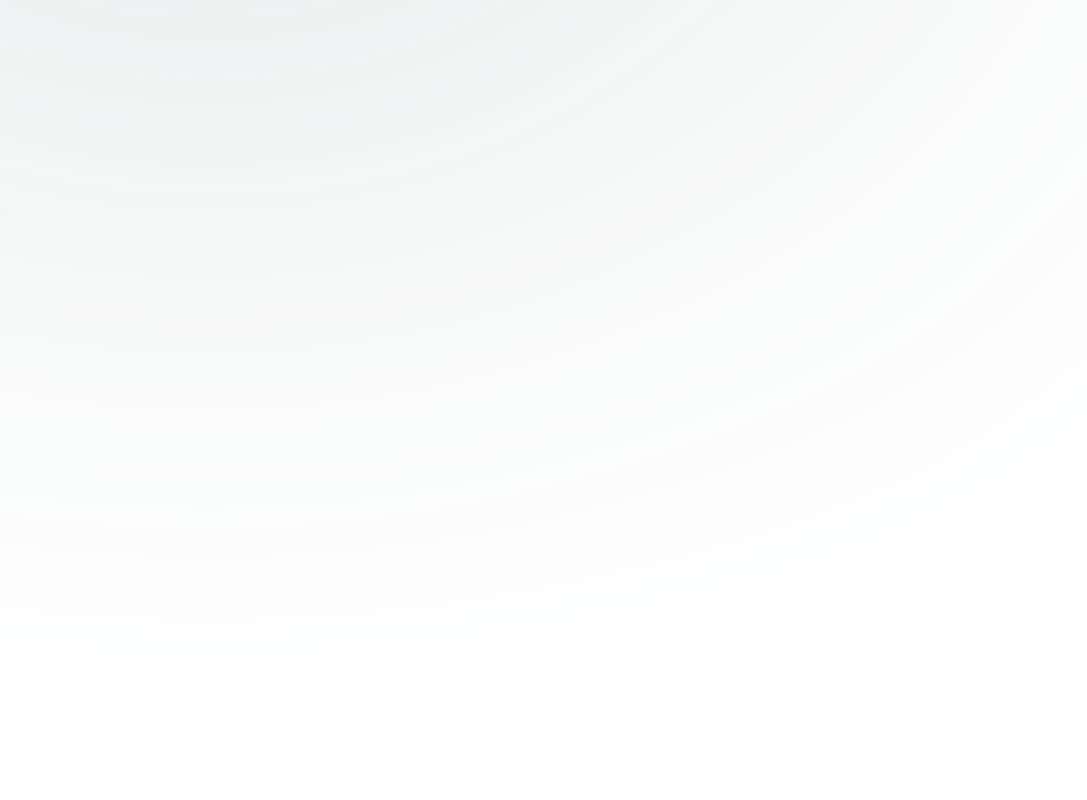
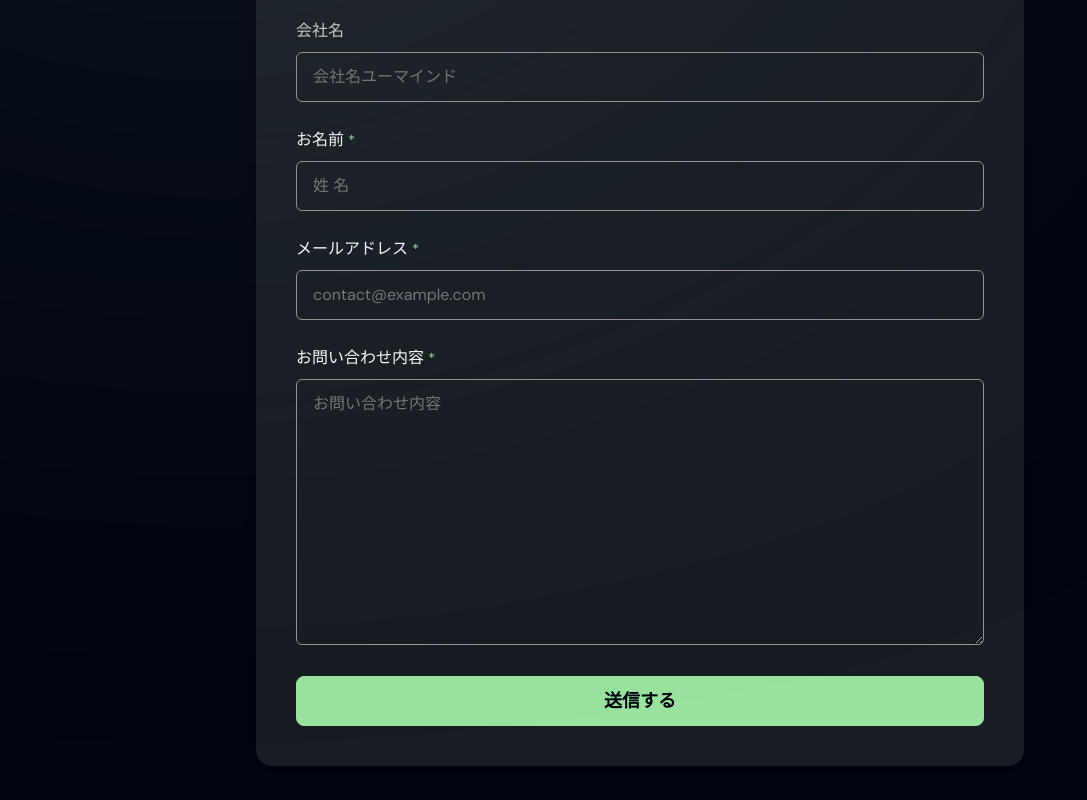
Before and after one commit to youmind-jp/corporate-front, a Next.js app: page / in a window 1280 px wide. Shown: the part 5900-6700 px from the top of the page, without its empty margins (0-1087 px from the left). Before the commit the page ends 5865 px from the top, so only its background shows below. Built offline with nearby package versions, Linux system fonts and the light colour scheme.

Commit message:
問い合わせフォーム

```diff
--- a/src/app/page.tsx
+++ b/src/app/page.tsx
@@ -6,6 +6,7 @@ import Expertise from "@/components/Home/Expertise";
 import Director from "@/components/Home/Director";
 import Perks from "@/components/Home/perks";
 import { Metadata } from "next";
+import Contact from "@/components/Home/Contact";
 export const metadata: Metadata = {
   title: "CrypGo",
 };
@@ -19,6 +20,7 @@ export default function Home() {
       <Expertise />
       <Director />
       <Perks />
+      <Contact />
     </main>
   );
 }
--- /dev/null
+++ b/src/components/Home/Contact/index.tsx
@@ -0,0 +1,108 @@
+"use client";
+import { useState } from "react";
+import toast from "react-hot-toast";
+
+const Contact = () => {
+    const [loading, setLoading] = useState(false);
+    const [formData, setFormData] = useState({
+        company: "",
+        name: "",
+        email: "",
+        message: "",
+    });
+
+    const handleChange = (e: React.ChangeEvent<HTMLInputElement | HTMLTextAreaElement>) => {
+        const { name, value } = e.target;
+        setFormData((prev) => ({ ...prev, [name]: value }));
+    };
+
+    const handleSubmit = async (e: React.FormEvent<HTMLFormElement>) => {
+        e.preventDefault();
+        setLoading(true);
+        try {
+            await new Promise((resolve) => setTimeout(resolve, 1500));
+            toast.success("入力されたメールアドレスにお問い合わせの控えをお送りしました。ご回答まで3営業日ほどお待ちください。");
+            setFormData({ company: "", name: "", email: "", message: "" });
+        } catch (error) {
+            toast.error("送信に失敗できませんでした。");
+        } finally {
+            setLoading(false);
+        }
+    };
+
+    return (
+        <section className="py-20 bg-darkmode" id="contact">
+            <div className="container mx-auto lg:max-w-screen-xl px-4">
+                <div className="bg-dark_grey bg-opacity-80 rounded-2xl p-10 shadow-lg w-full max-w-3xl mx-auto">
+                    <h2 className="text-white text-30 font-bold mb-8 text-center">お問い合わせ</h2>
+                    <form onSubmit={handleSubmit} className="space-y-6 w-full">
+                        <div className="w-full">
+                            <label htmlFor="company" className="block text-white/80 text-16 mb-2">会社名</label>
+                            <input
+                                id="company"
+                                type="text"
+                                name="company"
+                                placeholder="会社名ユーマインド"
+                                value={formData.company}
+                                onChange={handleChange}
+                                autoComplete="organization"
+                                className="w-full px-4 py-3 rounded-md border border-dark_border bg-transparent text-white focus:border-primary focus-visible:outline-0 placeholder:text-white/40"
+                            />
+                        </div>
+                        <div className="w-full">
+                            <label htmlFor="name" className="block text-white text-16 mb-2">お名前 <span className="text-primary text-14">*</span></label>
+                            <input
+                                id="name"
+                                type="text"
+                                name="name"
+                                placeholder="姓 名"
+                                value={formData.name}
+                                onChange={handleChange}
+                                required
+                                autoComplete="name"
+                                className="w-full px-4 py-3 rounded-md border border-dark_border bg-transparent text-white focus:border-primary focus-visible:outline-0 placeholder:text-white/40"
+                            />
+                        </div>
+                        <div className="w-full">
+                            <label htmlFor="email" className="block text-white text-16 mb-2">メールアドレス <span className="text-primary text-14">*</span></label>
+                            <input
+                                id="email"
+                                type="email"
+                                name="email"
+                                placeholder="contact@example.com"
+                                value={formData.email}
+                                onChange={handleChange}
+                                required
+                                autoComplete="email"
+                                className="w-full px-4 py-3 rounded-md border border-dark_border bg-transparent text-white focus:border-primary focus-visible:outline-0 placeholder:text-white/40"
+                            />
+                        </div>
+                        <div className="w-full">
+                            <label htmlFor="message" className="block text-white text-16 mb-2">お問い合わせ内容 <span className="text-primary text-14">*</span></label>
+                            <textarea
+                                id="message"
+                                name="message"
+                                placeholder="お問い合わせ内容"
+                                value={formData.message}
+                                onChange={handleChange}
+                                required
+                                rows={10}
+                                autoComplete="off"
+                                className="w-full px-4 py-3 rounded-md border border-dark_border bg-transparent text-white focus:border-primary focus-visible:outline-0 placeholder:text-white/40"
+                            />
+                        </div>
+                        <button
+                            type="submit"
+                            disabled={loading}
+                            className="w-full py-3 rounded-lg bg-primary text-darkmode font-bold text-18 border border-primary hover:bg-transparent hover:text-primary transition"
+                        >
+                            {loading ? "送信中..." : "送信する"}
+                        </button>
+                    </form>
+                </div>
+            </div>
+        </section>
+    );
+};
+
+export default Contact;
--- a/src/components/Layout/Header/Navigation/menuData.tsx
+++ b/src/components/Layout/Header/Navigation/menuData.tsx
@@ -6,5 +6,5 @@ export const headerData: HeaderItem[] = [
   { label: "Expertise", href: "/#expertise" },
   { label: "Director", href: "/#director" },
   { label: "About", href: "/#about" },
-  { label: "Contact", href: "/documentation#version" },
+  { label: "Contact", href: "/#contact" },
 ];
```
